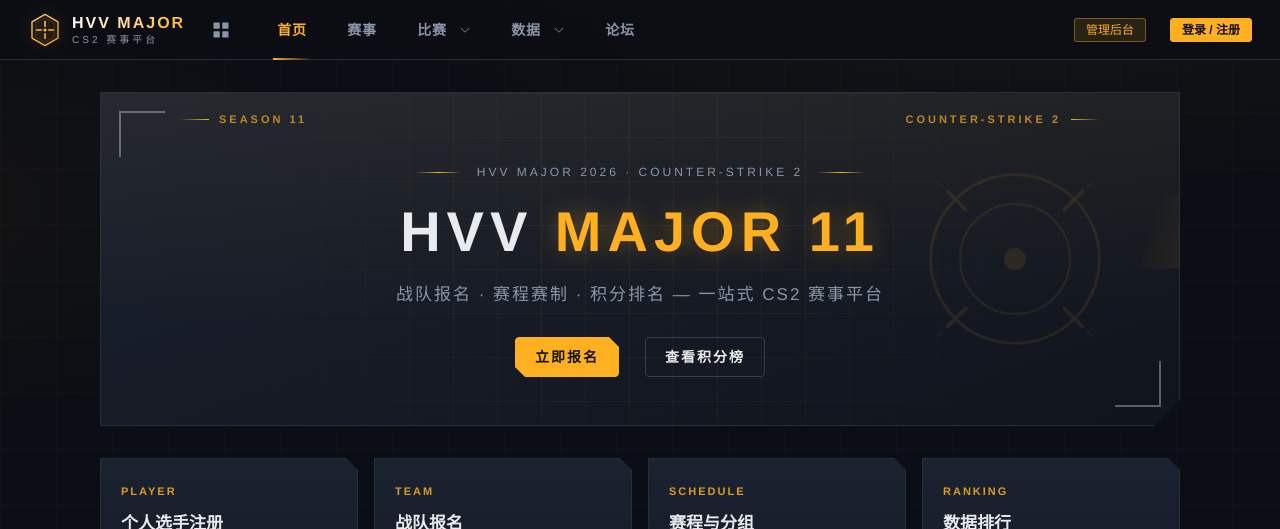
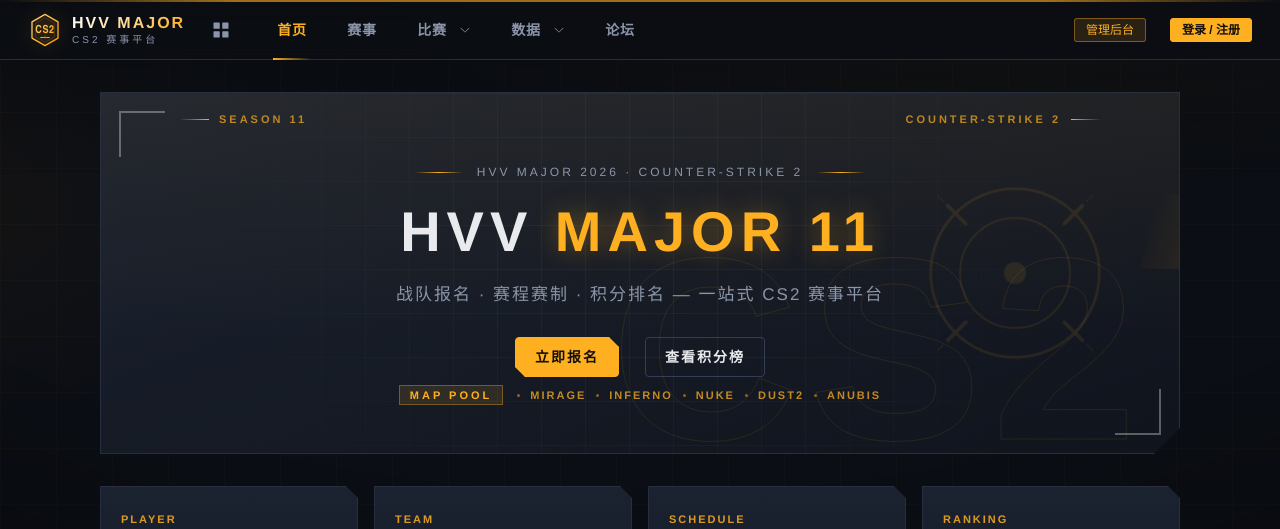
Before and after one commit to Aceond/hvv-major, a Vue app: page / in a window 1280 px wide. Shown: the top 529 px of the page. Built offline with nearby package versions, Linux system fonts and the light colour scheme; no server answers; the database is empty.

Commit message:
style(cs2): UI美化升级-CS2字标徽章logo, 全站暗角质感, 卡片/头部金色HUD信号线, 页面标题CS2角标, 首页CS2描边水印+地图池信息条

```diff
--- a/src/components/Cs2Logo.vue
+++ b/src/components/Cs2Logo.vue
@@ -28,13 +28,14 @@ const gid = useId()
         <stop offset="1" stop-color="#ff9d00" />
       </linearGradient>
     </defs>
-    <!-- 六边形徽章 -->
+
+    <!-- 外六边形徽章 -->
     <path
       d="M32 2.5 56.5 16.75v30.5L32 61.5 7.5 47.25v-30.5Z"
       :stroke="`url(#cs2lg-gold-${gid})`"
       stroke-width="2.5"
       stroke-linejoin="round"
-      fill="rgba(255, 176, 32, 0.05)"
+      fill="rgba(255, 176, 32, 0.06)"
     />
     <!-- 内层六边形 -->
     <path
@@ -43,14 +44,26 @@ const gid = useId()
       stroke-width="1"
       fill="none"
     />
-    <!-- 十字准星 -->
-    <g :stroke="`url(#cs2lg-gold-${gid})`" stroke-width="3" stroke-linecap="round">
-      <line x1="32" y1="16" x2="32" y2="25" />
-      <line x1="32" y1="39" x2="32" y2="48" />
-      <line x1="16" y1="32" x2="25" y2="32" />
-      <line x1="39" y1="32" x2="48" y2="32" />
+
+    <!-- CS2 字标（Counter-Strike 2） -->
+    <text
+      x="32"
+      y="33"
+      text-anchor="middle"
+      dominant-baseline="central"
+      :fill="`url(#cs2lg-gold-${gid})`"
+      font-family="Rajdhani, Oswald, 'Arial Narrow', Arial, sans-serif"
+      font-size="21"
+      font-weight="800"
+      letter-spacing="1"
+    >CS2</text>
+
+    <!-- 字标下方准星短线（模拟战术准星） -->
+    <g :stroke="`url(#cs2lg-gold-${gid})`" stroke-width="2" stroke-linecap="round">
+      <line x1="24" y1="46" x2="29" y2="46" />
+      <line x1="35" y1="46" x2="40" y2="46" />
     </g>
-    <circle cx="32" cy="32" r="3" :fill="`url(#cs2lg-gold-${gid})`" />
+    <circle cx="32" cy="46" r="1.6" :fill="`url(#cs2lg-gold-${gid})`" />
   </svg>
 </template>
 
@@ -60,4 +73,8 @@ const gid = useId()
   flex-shrink: 0;
   filter: drop-shadow(0 0 10px rgba(255, 176, 32, 0.35));
 }
+
+.cs2-logo text {
+  font-variant-ligatures: none;
+}
 </style>
--- a/src/layouts/DefaultLayout.vue
+++ b/src/layouts/DefaultLayout.vue
@@ -204,6 +204,18 @@ async function signOut() {
   background: rgba(11, 14, 20, 0.82);
   backdrop-filter: blur(12px);
   border-bottom: 1px solid var(--cs2-border);
+}
+
+/* 顶部金色信号线（CS2 HUD 风格） */
+.header::before {
+  content: '';
+  position: absolute;
+  top: 0;
+  left: 0;
+  right: 0;
+  height: 2px;
+  background: linear-gradient(90deg, transparent, var(--cs2-accent) 18%, var(--cs2-accent) 82%, transparent);
+  opacity: 0.6;
 }
 
 .brand {
--- a/src/style.css
+++ b/src/style.css
@@ -83,6 +83,12 @@ body,
   min-height: 100vh;
 }
 
+/* 内容层放在暗角叠层之上 */
+#app {
+  position: relative;
+  z-index: 1;
+}
+
 body {
   font-family: var(--cs2-font);
   background:
@@ -94,6 +100,20 @@ body {
   background-size: 56px 56px, 56px 56px, auto, auto, auto;
   color: var(--cs2-text);
   -webkit-font-smoothing: antialiased;
+  /* 四周暗角：CS2 战术质感，聚焦中部内容 */
+  position: relative;
+}
+
+/* 暗角叠层（不遮挡交互） */
+body::before {
+  content: '';
+  position: fixed;
+  inset: 0;
+  z-index: 0;
+  pointer-events: none;
+  background:
+    radial-gradient(120% 90% at 50% 12%, transparent 55%, rgba(0, 0, 0, 0.42) 100%),
+    linear-gradient(180deg, rgba(0, 0, 0, 0.22), transparent 22%, transparent 78%, rgba(0, 0, 0, 0.28));
 }
 
 a {
@@ -133,6 +153,19 @@ a {
   clip-path: polygon(0 0, 100% 20%, 100% 80%, 0 100%);
 }
 
+/* 页面标题右侧 HUD 角标（战术风格） */
+.page-title::after {
+  content: '// CS2';
+  margin-left: 12px;
+  font-size: 10px;
+  font-weight: 700;
+  letter-spacing: 3px;
+  color: var(--cs2-accent);
+  opacity: 0.55;
+  align-self: flex-end;
+  transform: translateY(-3px);
+}
+
 /* 斜切角卡片 */
 .clipped-card {
   background: linear-gradient(180deg, var(--cs2-panel-2), var(--cs2-panel));
@@ -166,6 +199,20 @@ a {
 html.dark .el-card {
   background: linear-gradient(180deg, var(--cs2-panel-2), var(--cs2-panel));
   border-color: var(--cs2-border);
+  position: relative;
+}
+
+/* 卡片顶部金色信号线（CS2 HUD 风格） */
+html.dark .el-card::before {
+  content: '';
+  position: absolute;
+  top: 0;
+  left: 0;
+  right: 0;
+  height: 2px;
+  background: linear-gradient(90deg, var(--cs2-accent) 0%, rgba(255, 176, 32, 0.35) 18%, transparent 60%);
+  opacity: 0.55;
+  pointer-events: none;
 }
 
 html.dark .el-table {
--- a/src/views/Home.vue
+++ b/src/views/Home.vue
@@ -87,6 +87,8 @@ onMounted(async () => {
       <div class="hero-hud hero-hud-tl">{{ editionLabel }}</div>
       <div class="hero-hud hero-hud-tr">COUNTER-STRIKE 2</div>
 
+      <div class="hero-bgword" aria-hidden="true">CS2</div>
+
       <div class="hero-crosshair" aria-hidden="true">
         <svg viewBox="0 0 120 120" fill="none">
           <circle cx="60" cy="60" r="46" stroke="currentColor" stroke-width="1.5" />
@@ -127,6 +129,19 @@ onMounted(async () => {
         <el-button class="cta-ghost" size="large" @click="router.push({ name: 'standings' })">
           查看积分榜
         </el-button>
+      </div>
+      <div class="hero-mappool" aria-hidden="true">
+        <span class="mappool-label">MAP POOL</span>
+        <span class="mappool-dot" />
+        MIRAGE
+        <span class="mappool-dot" />
+        INFERNO
+        <span class="mappool-dot" />
+        NUKE
+        <span class="mappool-dot" />
+        DUST2
+        <span class="mappool-dot" />
+        ANUBIS
       </div>
       <div class="hero-corner hero-corner-tl" />
       <div class="hero-corner hero-corner-br" />
@@ -298,6 +313,53 @@ onMounted(async () => {
   height: 100%;
 }
 
+/* 巨型 CS2 描边水印（CS 海报风格背景字样） */
+.hero-bgword {
+  position: absolute;
+  right: 3%;
+  bottom: -26px;
+  font-size: clamp(120px, 22vw, 260px);
+  font-weight: 900;
+  letter-spacing: 10px;
+  line-height: 1;
+  color: transparent;
+  -webkit-text-stroke: 1px rgba(255, 176, 32, 0.1);
+  pointer-events: none;
+  user-select: none;
+  white-space: nowrap;
+}
+
+/* 地图池横条（CS2 战术信息条） */
+.hero-mappool {
+  display: flex;
+  align-items: center;
+  justify-content: center;
+  flex-wrap: wrap;
+  gap: 10px;
+  margin-top: 8px;
+  font-size: 11px;
+  font-weight: 700;
+  letter-spacing: 2px;
+  color: rgba(255, 176, 32, 0.75);
+}
+
+.mappool-label {
+  padding: 3px 10px;
+  background: var(--cs2-accent-soft);
+  border: 1px solid rgba(255, 176, 32, 0.35);
+  color: var(--cs2-accent);
+  letter-spacing: 3px;
+  margin-right: 4px;
+}
+
+.mappool-dot {
+  width: 3px;
+  height: 3px;
+  border-radius: 50%;
+  background: var(--cs2-accent);
+  opacity: 0.5;
+}
+
 @keyframes crosshair-pulse {
   0%,
   100% {
@@ -383,7 +445,8 @@ onMounted(async () => {
 
 @media (max-width: 768px) {
   .hero-hud,
-  .hero-crosshair {
+  .hero-crosshair,
+  .hero-bgword {
     display: none;
   }
 
```
